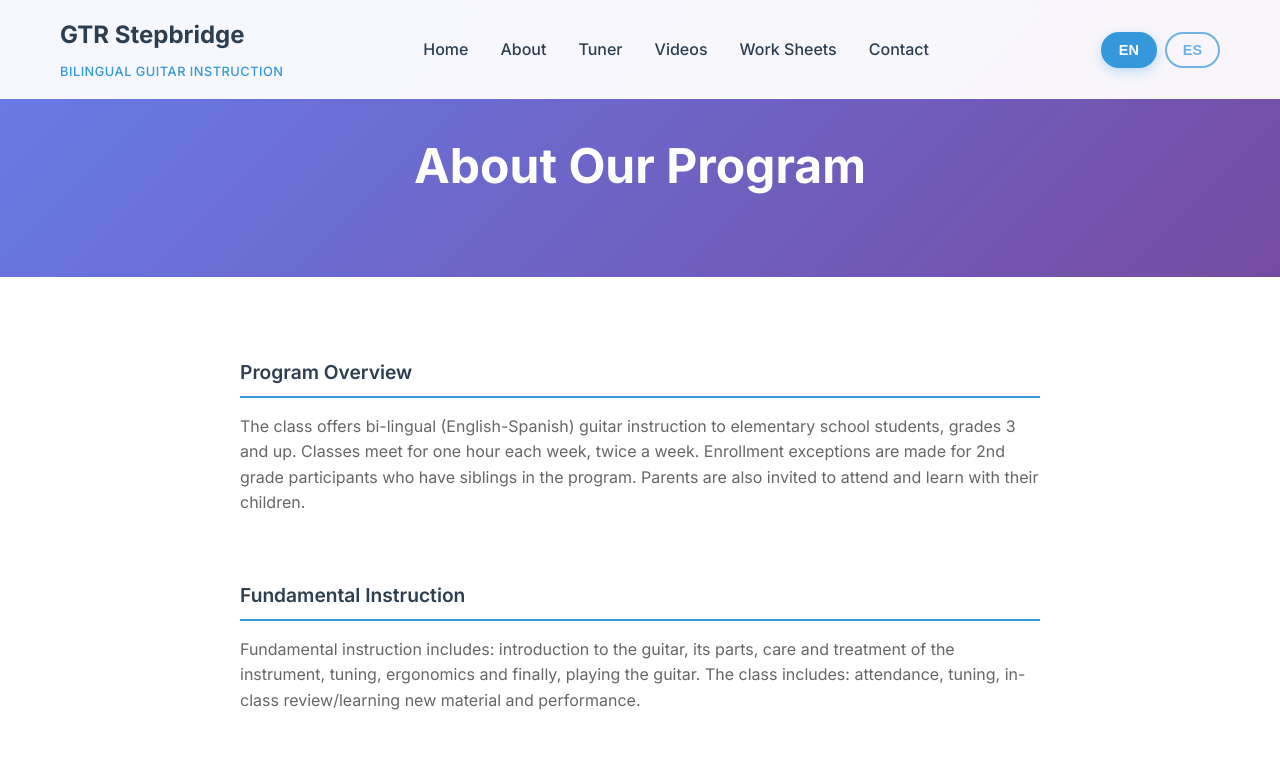
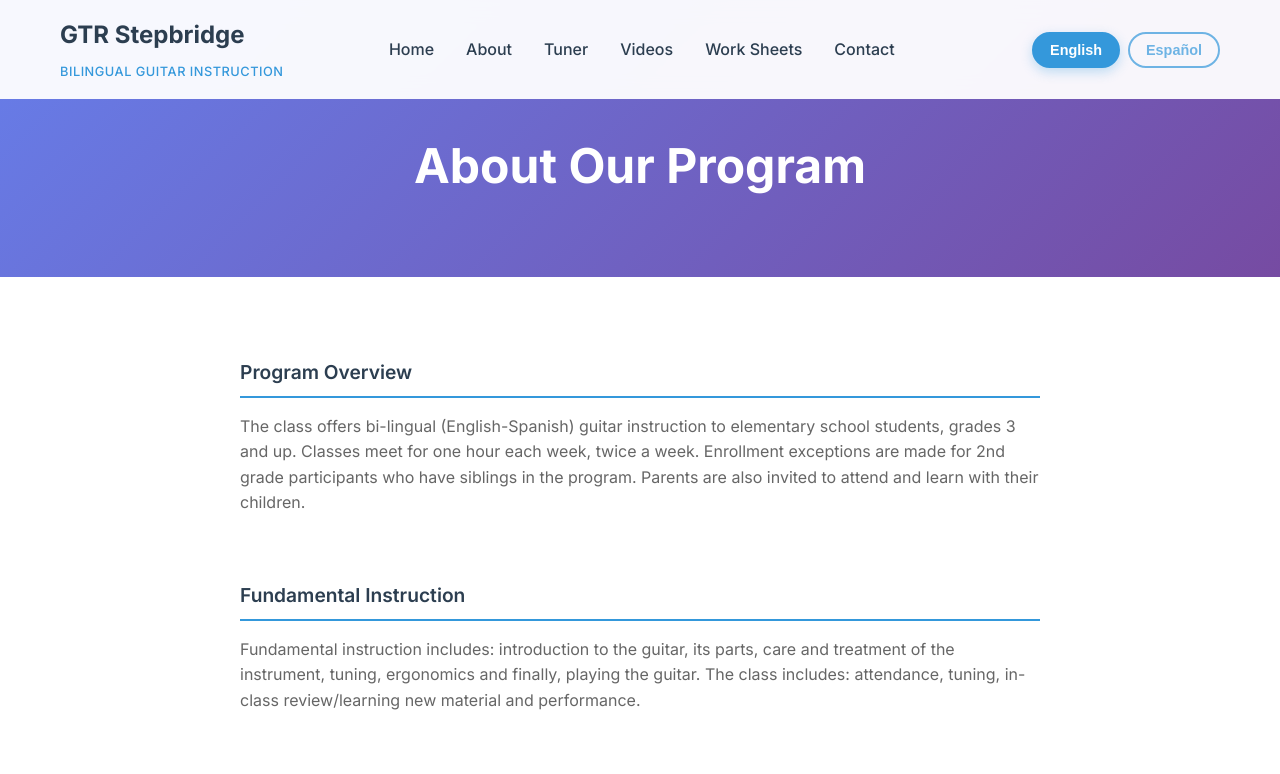
Before and after one commit to carib/bilingual-guitar-classes, a website: page about.html in a window 1280 px wide. Shown: the top 774 px of the page. Drawn offline with Linux system fonts and the light colour scheme.

Commit message:
expand language button text

```diff
--- a/about.html
+++ b/about.html
@@ -38,8 +38,8 @@
                 </li>
             </ul>
             <div class="language-toggle">
-                <button class="lang-btn" data-lang="en">EN</button>
-                <button class="lang-btn" data-lang="es">ES</button>
+                <button class="lang-btn" data-lang="en">English</button>
+                <button class="lang-btn" data-lang="es">Español</button>
             </div>
             <div class="hamburger">
                 <span class="bar"></span>
```
Also changed, not shown: contact.html (+2 -2 lines), index.html (+2 -2 lines), tuner.html (+2 -2 lines), videos.html (+2 -2 lines), worksheets.html (+2 -2 lines).
